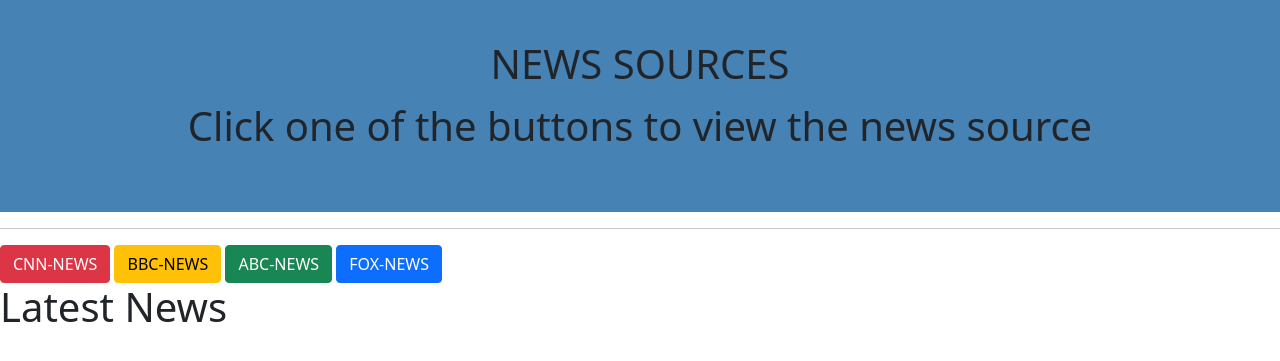
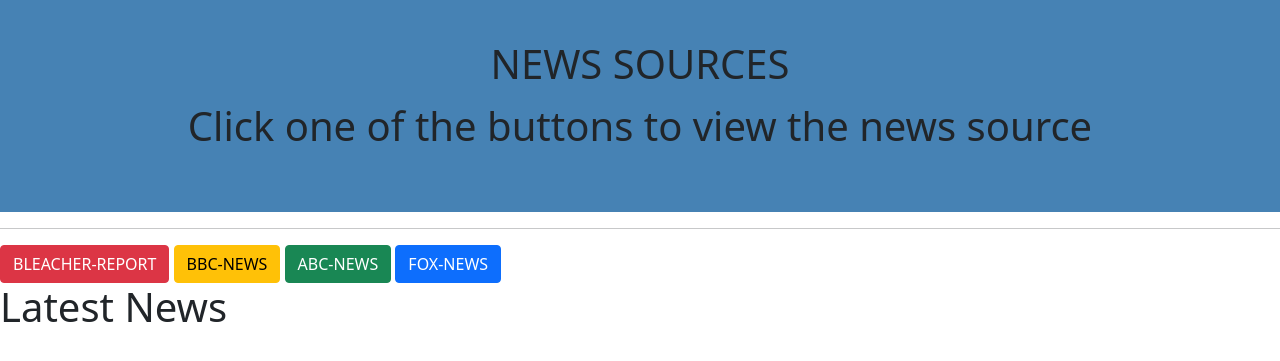
Before and after one commit to Cian747/new-app, a Flask app: template app/templates/search-news.html in a window 1280 px wide. Shown: the part 62-423 px from the top of the page. Run offline with Flask 2, Linux system fonts and the light colour scheme; the template is opened without the code that fills it, so the values that code supplies are empty.

Commit message:
added styling

```diff
--- /dev/null
+++ b/app/static/css/request.css
@@ -0,0 +1,5 @@
+#results{
+
+    background-color:floralwhite;
+
+}
--- a/app/templates/index.html
+++ b/app/templates/index.html
@@ -19,17 +19,17 @@
     <div class="container">
       <form>
         <input type="text" name="search_query" placeholder="Search for an article" class="form-control">
-        <input type="submit" value="Submit" class="btn btn-default">
+        <button type="submit" value="Submit" class="btn btn-default">Submit</button>
       </form>
 
     </div>
 
     <!-- All the news -->
-    <!-- <div class="row g-4"> -->
+    <div class="row g-4">
     <!-- <div class="col-md-3"> -->
     {{ macro.newsOfTheDay(sources_news) }}
     <!-- </div> -->
-    <!-- </div> -->
+    </div>
 
     <!-- Entertainment routing -->
     <div class='row'>
--- a/app/templates/search-news.html
+++ b/app/templates/search-news.html
@@ -17,7 +17,7 @@
     </section>
     <hr>
     <div class="buttons">
-       <a href="/CNN-NEWS"><button type="button" class="btn btn-danger">CNN-NEWS</button></a>
+       <a href="/BR-NEWS"><button type="button" class="btn btn-danger">BLEACHER-REPORT</button></a>
         <a href="/BBC-NEWS"><button type="button" class="btn btn-warning">BBC-NEWS</button></a>
         <a href="/ABC-NEWS"><button type="button" class="btn btn-success">ABC-NEWS</button></a>
         <a href="/FOX-NEWS"><button type="button" class="btn btn-primary">FOX-NEWS</button></a>
@@ -38,7 +38,7 @@
 
     <!-- cnn -->
     <div class="">
-        {{ macro.newsOfTheDay(cnn) }}
+        {{ macro.newsOfTheDay(Bleacher) }}
     </div>
 
     <!-- fox -->
--- a/app/views.py
+++ b/app/views.py
@@ -97,14 +97,14 @@
 
     return render_template('search-news.html', bbc = bbc)
 
-@app.route('/CNN-NEWS')
+@app.route('/BR-NEWS')
 def cnn():
     '''
     Get all cnn related news
     '''
-    cnn = get_channel('cnn-news')
+    Bleacher = get_channel('bleacher-report')
 
-    return render_template('search-news.html', cnn = cnn)
+    return render_template('search-news.html', Bleacher = Bleacher)
 
 @app.route('/ABC-NEWS')
 def abc():
```
Also changed, not shown: app/templates/results.html (+7 -0 lines), app/templates/category.html (indentation only), app/tests/articles_test.py (added), app/tests/source_test.py (added).
